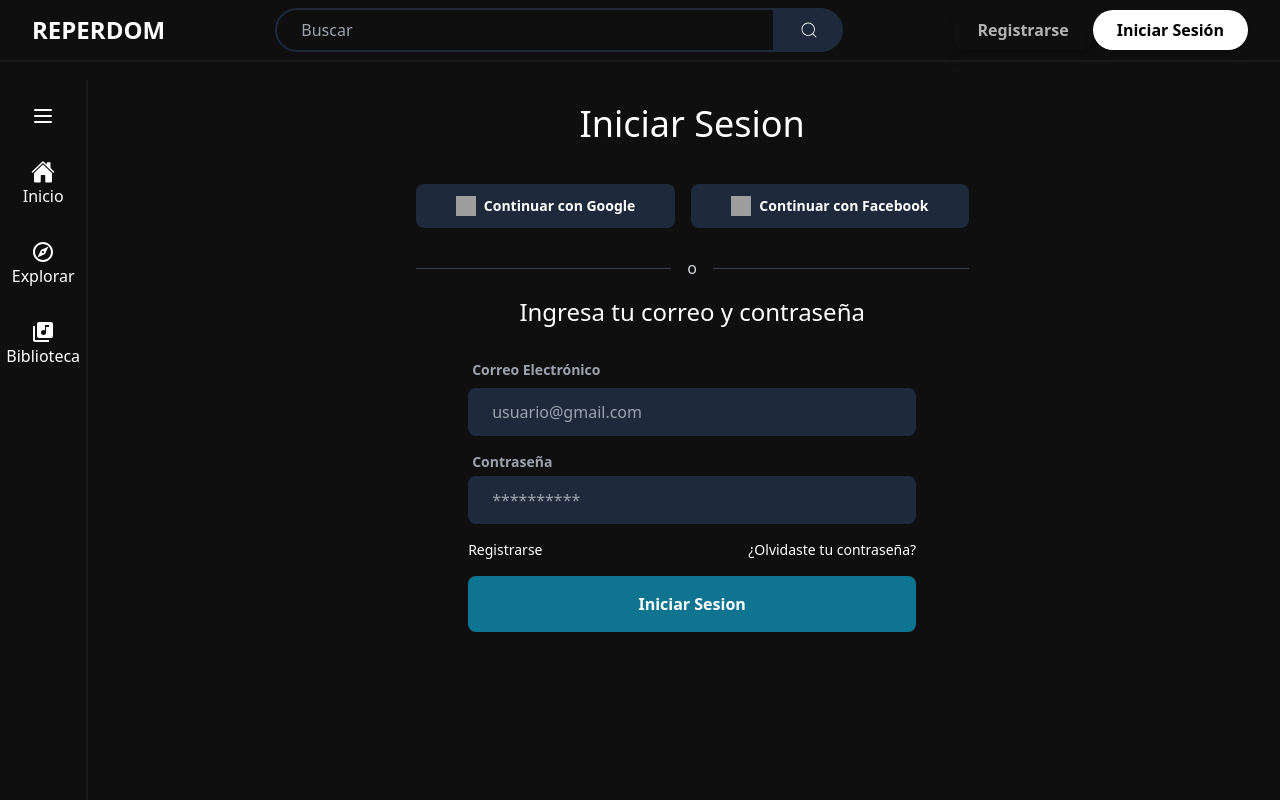
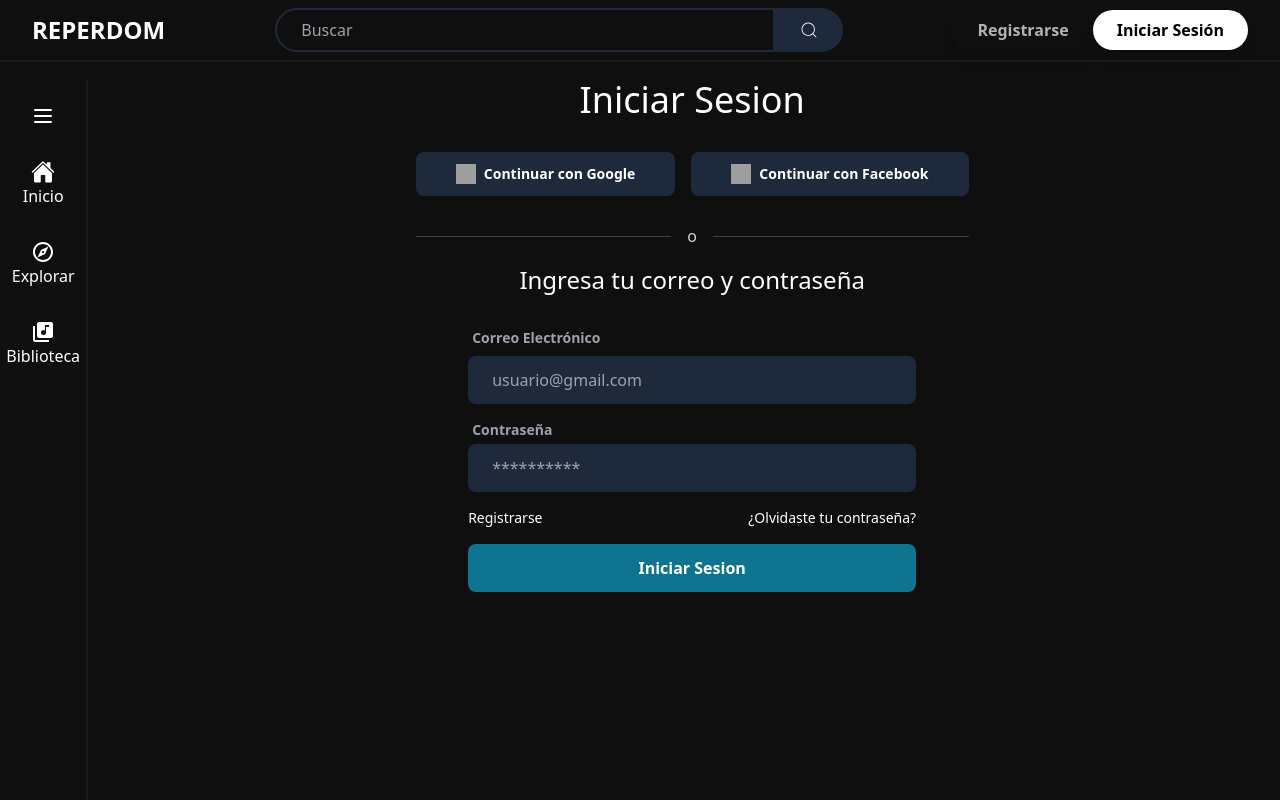
Before and after one commit to Danluis/SODAIE-FRONTEND, a React (Vite) app: page /LoginPageV1 in a window 1280 px wide. Shown: the top 800 px of the page. Built offline with nearby package versions, Linux system fonts and the light colour scheme; grey boxes are pictures that could not be loaded.

Commit message:
ajustes a los margenes de las vistas de autenticacion

```diff
--- a/src/pages/Auth/LoginPageV1.jsx
+++ b/src/pages/Auth/LoginPageV1.jsx
@@ -10,9 +10,9 @@ export default function LoginPageV1() {
                 <Navbar />
                 <div className="w-full h-full">
                     <div className="bg-blackMain mr-2 p-8 w-full h-full">
-                        <div className="mt-16 flex items-center justify-center mb-48">
+                        <div className="mt-10 flex items-center justify-center mb-48">
                             <div className="flex items-center flex-col">
-                                <span className="text-4xl mb-10">Iniciar Sesion</span>
+                                <span className="text-4xl mb-8">Iniciar Sesion</span>
                                 <div className="flex gap-4 mb-4">
                                     <button className="flex rounded-lg text-sm font-semibold px-10 py-3 hover:bg-slate-900 bg-semiBlack">
                                     <img className="w-5 h-5 mr-2" src="https://cdn.jsdelivr.net/gh/devicons/devicon@latest/icons/google/google-original.svg" />
@@ -55,7 +55,7 @@ export default function LoginPageV1() {
                                         <Link to={'/RegisterPageV1'} className="cursor-pointer hover:text-semiWhite">Registrarse</Link>
                                         <span className="cursor-pointer hover:text-blue-600">¿Olvidaste tu contraseña?</span>
                                     </div>
-                                    <button className="w-[28rem] p-4 font-semibold bg-cyan-700 rounded-lg mt-4 transition-transform transform hover:scale-105">Iniciar Sesion</button>
+                                    <button className="w-[28rem] p-3 font-semibold bg-cyan-700 rounded-lg mt-4 transition-transform transform hover:scale-105">Iniciar Sesion</button>
 
                                     </div>
                                 </div>
--- a/src/pages/Auth/RegisterPageV1.jsx
+++ b/src/pages/Auth/RegisterPageV1.jsx
@@ -10,7 +10,7 @@ export default function RegisterPageV1() {
                 <Navbar />
                 <div className="w-full h-full">
                     <div className="bg-blackMain mr-2 p-8 w-full h-full">
-                        <div className="mt-16 flex items-center justify-center mb-48">
+                        <div className="mt-10 flex items-center justify-center mb-48">
                             <div className="flex items-center flex-col">
                                 <span className="text-4xl mb-10">Registrarse</span>
                                 <div className="flex gap-4 mb-4">
```
